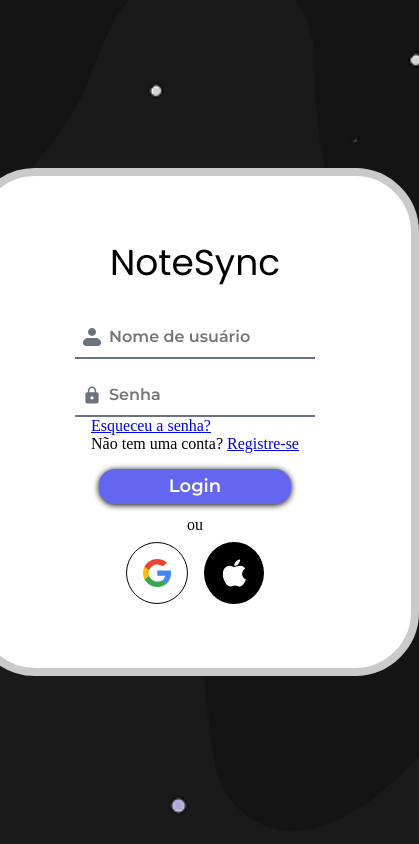
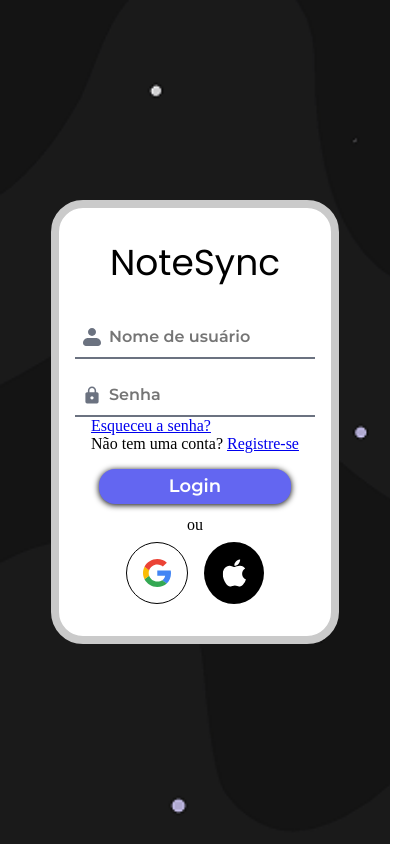
Before and after one commit to novaesdg/notesync, a plain HTML site: page loginPage.html in a window 390 px wide. Shown: the whole page, 419 px wide, since content can reach past the window. Drawn offline with Linux system fonts and the light colour scheme.

Commit message:
Feat(ui): Responsive ui layout (Register/Login Page)

```diff
--- a/styles/loginPage/main.css
+++ b/styles/loginPage/main.css
@@ -102,3 +102,19 @@ form {
     }
   }
 }
+
+@media (max-width: 768px) {
+  section {
+    padding: 2rem 3rem;
+  }
+}
+
+@media (max-width: 480px) {
+  section {
+    padding: 2rem 1rem;
+  }
+
+  main {
+    border-radius: 2rem;
+  }
+}
--- a/styles/registerPage/main.css
+++ b/styles/registerPage/main.css
@@ -124,3 +124,19 @@ form {
     }
   }
 }
+
+@media (max-width: 768px) {
+  section {
+    padding: 2rem 3rem;
+  }
+}
+
+@media (max-width: 480px) {
+  section {
+    padding: 2rem 1rem;
+  }
+
+  main {
+    border-radius: 2rem;
+  }
+}
```
